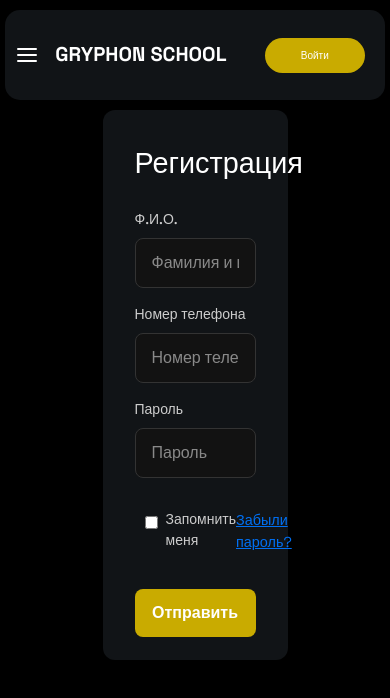
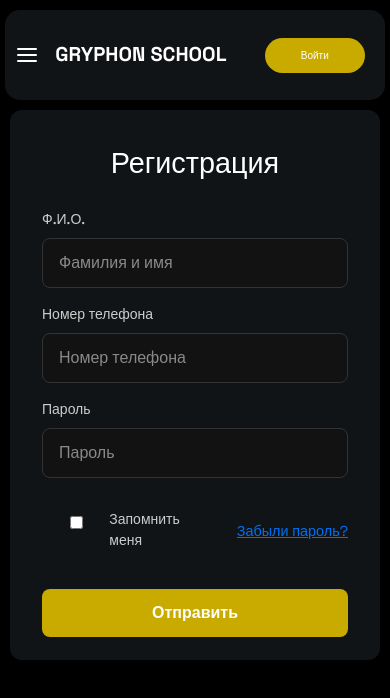
Before and after one commit to muhammadfayziyev2/GryphonSchool, a Next.js app: page /login in a window 390 px wide. Shown: the top 698 px of the page. Built offline with nearby package versions, Linux system fonts and the light colour scheme.

Commit message:
modified:   src/app/media.css

```diff
--- a/src/app/media.css
+++ b/src/app/media.css
@@ -36,16 +36,23 @@
 
 
 }
-@media(max-width:520px){
-    .units-about{
+
+@media(max-width:520px) {
+    .units-about {
 
         width: 92%;
     }
+
     .about-us {
-            display: flex;
-            flex-wrap: wrap;
-        }
-                .unit-main {
-                    display: flex;
-                    flex-direction: column;   }
+        display: flex;
+        flex-wrap: wrap;
+    }
+
+    .unit-main {
+        display: flex;
+        flex-direction: column;
+    }
+        .contact-form-container {
+        width: 100%;
+    }
 }
```
